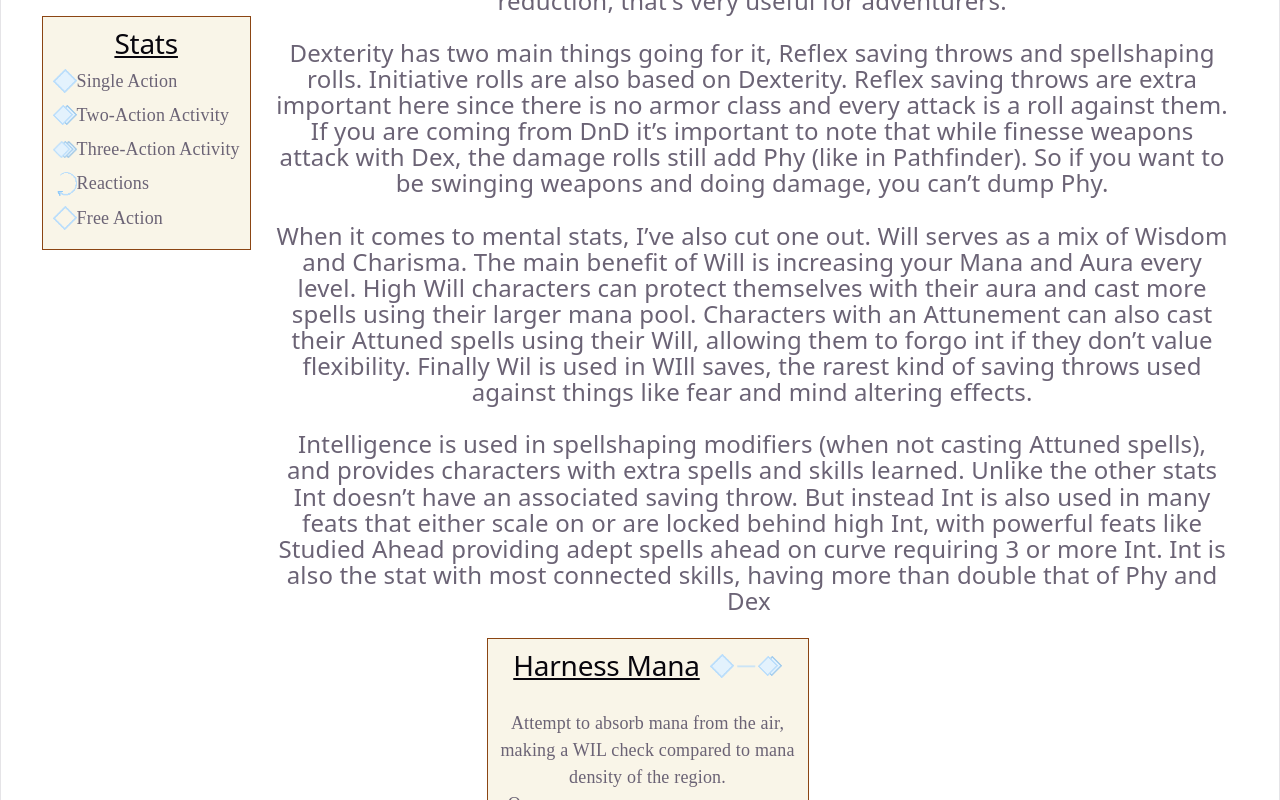
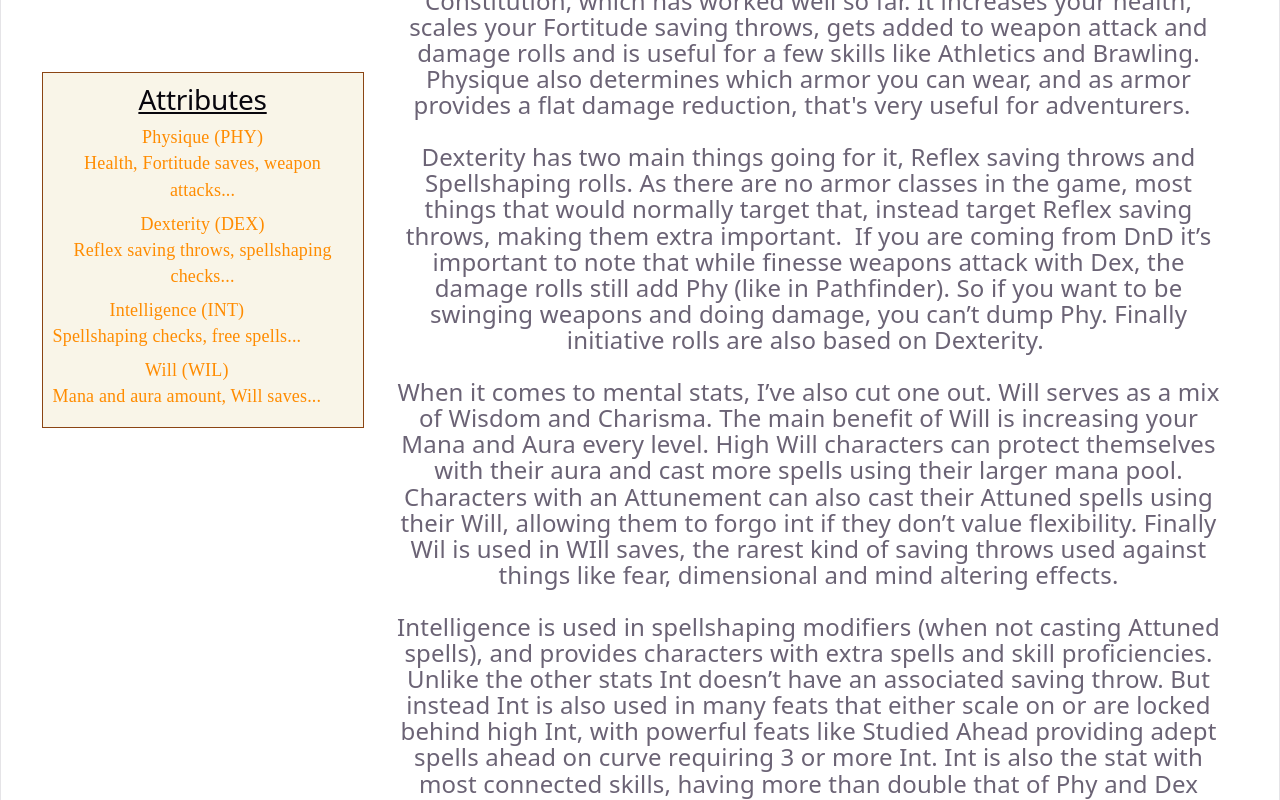
Before and after one commit to Acasez/kastorixv2, a React (Vite) app: page /index in a window 1280 px wide. Shown: the part 2160-2960 px from the top of the page. Built offline with nearby package versions, Linux system fonts and the light colour scheme.

Commit message:
Updated stats text

```diff
--- a/public/json/actions.json
+++ b/public/json/actions.json
@@ -92,10 +92,10 @@
     },
     {
         "name": "Harness Mana",
-        "actions": "1-2",
+        "actions": "1-3",
         "trigger": "",
-        "description": "Attempt to absorb mana from the air, making a WIL check compared to mana density of the region. \nOn a success you recover some mana.\nOn a critical failure you gain one level of mana poisoning. \nYou have +2 to the check and the mana recovered is increased if you spent two actions to Harness Mana.",
-        "traits": "Magic"
+        "description": "Attempt to absorb mana from the air.\nMake a Mana Recovery Check (d20 + WIL) versus the DC based on the environment.\nOn a success you recover the specified amount of mana.\nOn a critical success you recover double the specified amount of mana.\nOn a critical failure you suffer one level of mana poisoning.\nYou may spend two actions on this action to have +2 bonus on the roll and recover twice the amount.\nIf you spend three actions on Harness Mana the bonus increases to +5 ",
+        "traits": "Magic, Mana"
     },
     {
         "name": "Stand Up",
--- a/src/components/ActionBox.tsx
+++ b/src/components/ActionBox.tsx
@@ -33,7 +33,7 @@ export default function ActionBox({ action, actionsList }: ActionBoxProps) {
     ));
 
   return (
-    <div className="rules-box">
+    <div className="rules-box wide">
       <div className="action-header">
         <h2 className="rule-title">{action}</h2>
         <div className="action-icons">
--- a/src/components/RulesBox.tsx
+++ b/src/components/RulesBox.tsx
@@ -1,22 +1,37 @@
 import "../CSS/RulesBox.css";
+
+interface RuleItem {
+  rule: string;
+  ruleIcon?: string;
+  description?: string; // For multi-line rules (e.g., mana recovery)
+  isHeader?: boolean; // For section headers (e.g., "Physique (PHY)")
+  color?: string; // For custom styling (e.g., attribute colors)
+}
 
 interface RulesProp {
   name?: string;
-  rules: { rule: string; ruleIcon?: string }[];
+  rules: RuleItem[];
 }
 
 export default function RulesBox({ name, rules }: RulesProp) {
   return (
-    <>
-      <div className="rules-box">
-        <h2 className="rule-title">{name}</h2>
-        {rules.map(({ rule, ruleIcon }) => (
-          <div className="rules-item">
-            <img className="action-icon" src={ruleIcon} alt="1 Action" />
-            <span>{rule}</span>
+    <div className="rules-box">
+      {name && <h2 className="rule-title">{name}</h2>}
+      {rules.map(({ rule, ruleIcon, description, isHeader, color }) => (
+        <div
+          className={`rules-item ${isHeader ? "rules-item--header" : ""}`}
+          style={{ color }}
+          key={rule}
+        >
+          {ruleIcon && <img className="action-icon" src={ruleIcon} alt="" />}
+          <div className="rules-item-content">
+            <span className="rules-item-title">{rule}</span>
+            {description && (
+              <p className="rules-item-description">{description}</p>
+            )}
           </div>
-        ))}
-      </div>
-    </>
+        </div>
+      ))}
+    </div>
   );
 }
--- a/src/pages/RPGOverview.tsx
+++ b/src/pages/RPGOverview.tsx
@@ -56,27 +56,31 @@ export default function RPGOverview() {
       <RowFrame reverse={true}>
         <TextSection name="Stats" description={DESCRIPTIONS.stats} />
         <RulesBox
-          name="Stats"
+          name="Attributes"
           rules={[
             {
-              rule: "Single Action",
-              ruleIcon: "/images/Icons/OneAction.png",
+              rule: "Physique (PHY)",
+              description: "Health, Fortitude saves, weapon attacks...",
+              isHeader: true,
+              color: "#FF8C00",
             },
             {
-              rule: "Two-Action Activity",
-              ruleIcon: "/images/Icons/TwoActions.png",
+              rule: "Dexterity (DEX)",
+              description: "Reflex saving throws, spellshaping checks...",
+              isHeader: true,
+              color: "#FF8C00",
             },
             {
-              rule: "Three-Action Activity",
-              ruleIcon: "/images/Icons/ThreeActions.png",
+              rule: "Intelligence (INT)",
+              description: "Spellshaping checks, free spells...",
+              isHeader: true,
+              color: "#FF8C00",
             },
             {
-              rule: "Reactions",
-              ruleIcon: "/images/Icons/Reaction.png",
-            },
-            {
-              rule: "Free Action",
-              ruleIcon: "/images/Icons/FreeAction.png",
+              rule: "Will (WIL)",
+              description: "Mana and aura amount, Will saves...",
+              isHeader: true,
+              color: "#FF8C00",
             },
           ]}
         />
@@ -101,14 +105,16 @@ By design, all powerful characters are magic users and rely on their auras inste
 Creatures also have one reaction per round, usable on other players’ turns.
 
 Some rare activities like casting powerful spells or rare rituals may cost more than 3 actions. To do these, the creature needs to be hastened or perform the activity over multiple turns without interruption.`,
-  stats: `There are 4 (yes, only four) primary stats in the game which are designed to all be useful to all characters in some way, so you can’t “dump” a stat without consequences.
-I began by cutting out Strength as the difference between Strength and Constitution is flimsy anyway, and the TTRPG is mostly about mages. Physique is a stat for both Strength and Constitution, which has worked well so far. It increases your health, scales your Fortitude saving throws, adds to weapon attack and damage rolls and is useful for a few skills like Athletics and Brawling. Physique also determines which armor you can wear, and as armor provides a flat damage reduction, that's very useful for adventurers.
+  stats: `There are 4 (yes only four) primary stats in the game. They are designed to all be useful in some way, so you can’t “dump” a stat without consequences.
 
-Dexterity has two main things going for it, Reflex saving throws and spellshaping rolls. Initiative rolls are also based on Dexterity. Reflex saving throws are extra important here since there is no armor class and every attack is a roll against them. If you are coming from DnD it’s important to note that while finesse weapons attack with Dex, the damage rolls still add Phy (like in Pathfinder). So if you want to be swinging weapons and doing damage, you can’t dump Phy.
+  When designing them I began by cutting out merging the traditional Strength and Constitution, as the difference is flimsy anyway, and this TTRPG is mostly about mages. Physique is a stat for both Strength and Constitution, which has worked well so far. It increases your health, scales your Fortitude saving throws, gets added to weapon attack and damage rolls and is useful for a few skills like Athletics and Brawling. Physique also determines which armor you can wear, and as armor provides a flat damage reduction, that's very useful for adventurers.
 
-When it comes to mental stats, I’ve also cut one out. Will serves as a mix of Wisdom and Charisma. The main benefit of Will is increasing your Mana and Aura every level. High Will characters can protect themselves with their aura and cast more spells using their larger mana pool. Characters with an Attunement can also cast their Attuned spells using their Will, allowing them to forgo int if they don’t value flexibility. Finally Wil is used in WIll saves, the rarest kind of saving throws used against things like fear and mind altering effects.
+Dexterity has two main things going for it, Reflex saving throws and Spellshaping rolls. As there are no armor classes in the game, most things that would normally target that, instead target Reflex saving throws, making them extra important.  If you are coming from DnD it’s important to note that while finesse weapons attack with Dex, the damage rolls still add Phy (like in Pathfinder). So if you want to be swinging weapons and doing damage, you can’t dump Phy. Finally initiative rolls are also based on Dexterity.
 
-Intelligence is used in spellshaping modifiers (when not casting Attuned spells), and provides characters with extra spells and skills learned. Unlike the other stats Int doesn’t have an associated saving throw. But instead Int is also used in many feats that either scale on or are locked behind high Int, with powerful feats like Studied Ahead providing adept spells ahead on curve requiring 3 or more Int. Int is also the stat with most connected skills, having more than double that of Phy and Dex `,
+When it comes to mental stats, I’ve also cut one out. Will serves as a mix of Wisdom and Charisma. The main benefit of Will is increasing your Mana and Aura every level. High Will characters can protect themselves with their aura and cast more spells using their larger mana pool. Characters with an Attunement can also cast their Attuned spells using their Will, allowing them to forgo int if they don’t value flexibility. Finally Wil is used in WIll saves, the rarest kind of saving throws used against things like fear, dimensional and mind altering effects.
+
+Intelligence is used in spellshaping modifiers (when not casting Attuned spells), and provides characters with extra spells and skill proficiencies. Unlike the other stats Int doesn’t have an associated saving throw. But instead Int is also used in many feats that either scale on or are locked behind high Int, with powerful feats like Studied Ahead providing adept spells ahead on curve requiring 3 or more Int. Int is also the stat with most connected skills, having more than double that of Phy and Dex
+`,
   skills: ``,
   characterBuilding: ``,
 } as const;
```
